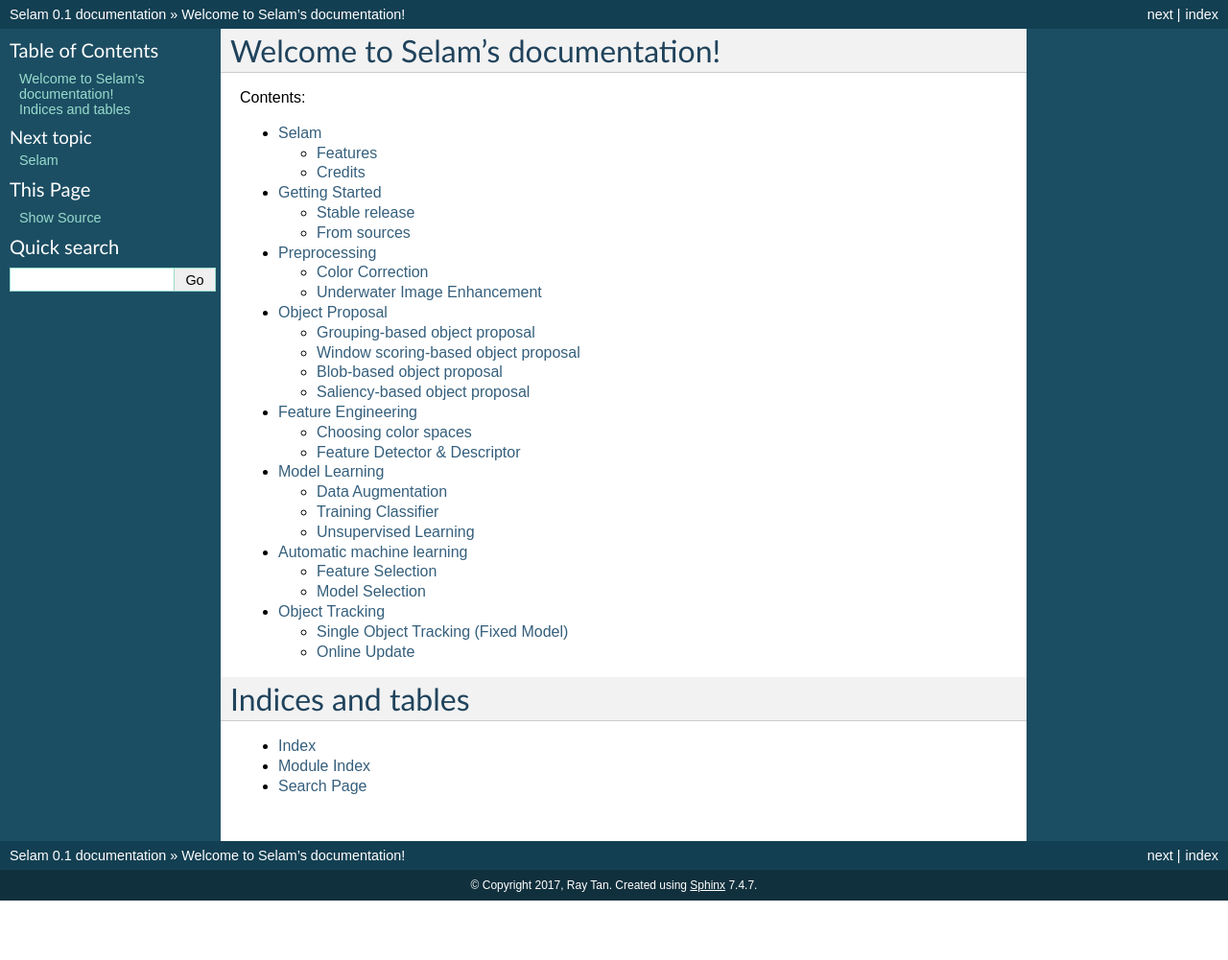
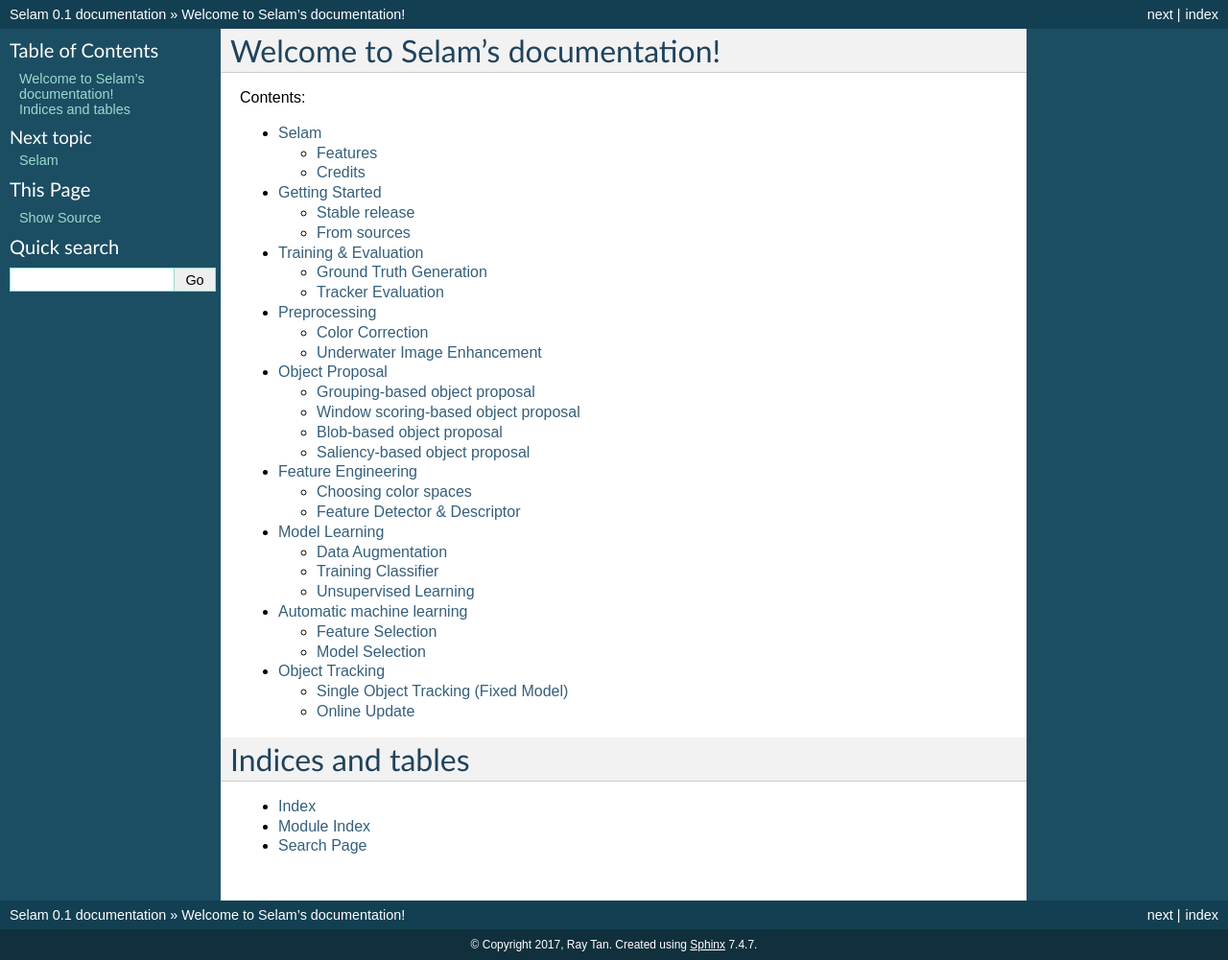
Before and after one commit to tsoonjin/selam, a Sphinx documentation site: the page built from docs/index.rst, in a window 1280 px wide. Shown: the whole page at 96% size. Built offline with Sphinx 7.4.7, drawn with Linux system fonts in a browser that asks for light colours; before the commit the page ends 939 px from its top, so only the background shows below that.

Commit message:
Added guide to traing and evaluate tracker

```diff
--- a/docs/index.rst
+++ b/docs/index.rst
@@ -8,6 +8,7 @@
 
    readme
    installation
+   training_validation
    preprocessing
    objectproposal
    feature
--- /dev/null
+++ b/docs/modules/groundtruth.rst
@@ -0,0 +1,9 @@
+============================
+Ground Truth Generation
+============================
+
+Using AIBU
+----------
+
+References
+----------
--- /dev/null
+++ b/docs/modules/validation.rst
@@ -0,0 +1,9 @@
+==================
+Tracker Evaluation
+==================
+
+Using VOT Toolkit
+-----------------
+
+References
+----------
--- a/docs/preprocessing.rst
+++ b/docs/preprocessing.rst
@@ -1,6 +1,6 @@
-============
+=============
 Preprocessing
-============
+=============
 
 .. toctree::
 
```
Also changed, not shown: docs/training_validation.rst (added, +8 -0 lines).
